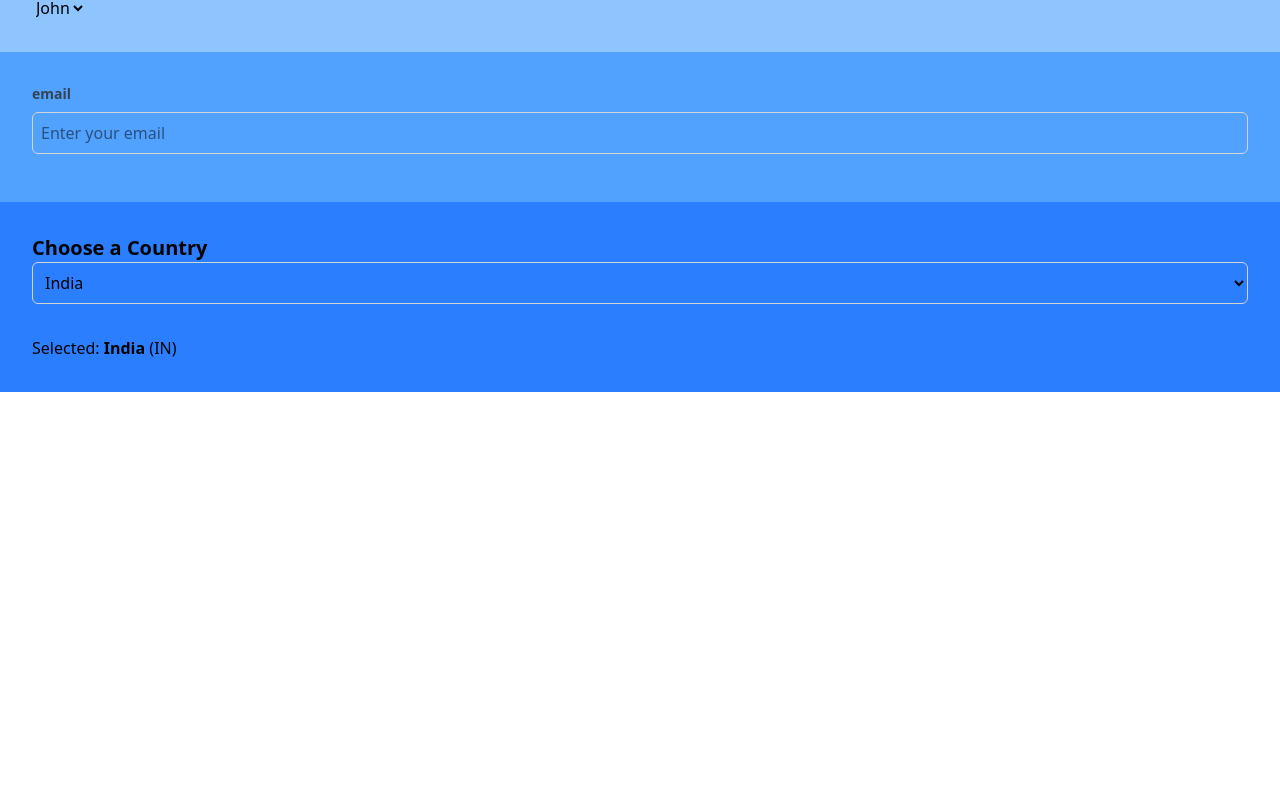
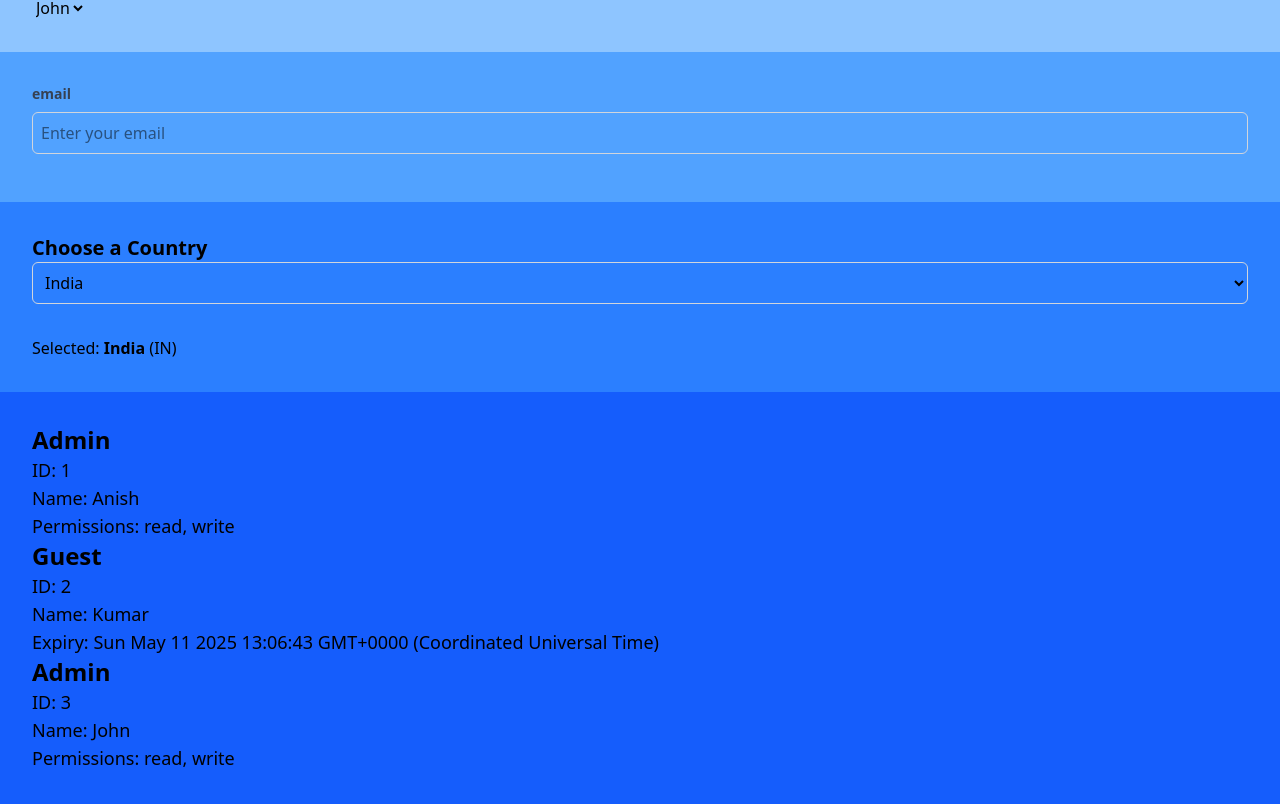
Before and after one commit to ANISH-422004/Next_learning, a React (Vite) app in the folder practise1/: page / in a window 1280 px wide. Shown: the part 968-1772 px from the top of the page. Before the commit the page ends 1360 px from the top, so only its background shows below. Built offline with nearby package versions, Linux system fonts and the light colour scheme.

Commit message:
Type Narrowing important

```diff
--- a/practise1/src/App.tsx
+++ b/practise1/src/App.tsx
@@ -9,6 +9,7 @@ import { UserForm } from "./components/UserForm";
 import Select from "./components/Select";
 import Input from "./components/Input";
 import Select2 from "./components/Select2";
+import UserCard from "./components/UserCard";
 
 
 type Country = {
@@ -119,6 +120,14 @@ const App = () => {
 
       </div>
 
+    <div className="p-8 bg-blue-600 w-full">
+
+      <UserCard user={{ id: 1, name: "Anish", role: "admin", permissions: ["read", "write"] }} />
+      <UserCard user={{ id: 2, name: "Kumar", role: "guest", expiry: new Date() }} />
+      <UserCard user={{ id: 3, name: "John", role: "admin", permissions: ["read", "write"] }} />
+
+    </div>
+
 
 
 
--- /dev/null
+++ b/practise1/src/components/UserCard.tsx
@@ -0,0 +1,64 @@
+    import type React from "react";
+
+    type Admin = {
+        id: number;
+        name: string;
+        role: "admin";
+        permissions: string[];
+    }
+
+    type Guest = {
+        id: number;
+        name: string;
+        role: "guest";
+        expiry: Date
+    }
+
+
+    type User = Admin | Guest
+
+    type UserCardProps = {
+        user: User;
+    }
+
+    // Type guard for Admin
+    function isAdmin(user: User): user is Admin {
+        return user.role === 'admin';
+    }
+
+    // Type guard for Guest
+    function isGuest(user: User): user is Guest {
+        return user.role === 'guest';
+    }
+
+
+    const UserCard: React.FC<UserCardProps> = ({ user }): React.ReactElement => {
+        return (
+            <div>
+                {
+                    isAdmin(user) &&
+                    <div>
+                        <h1 className="text-2xl font-bold">Admin</h1>
+                        <p className="text-lg">ID: {user.id}</p>
+                        <p className="text-lg">Name: {user.name}</p>
+                        <p className="text-lg">Permissions: {user.permissions.join(", ")}</p>
+                    </div>
+                }
+
+                {
+                    isGuest(user) &&
+                    <div>
+                        <h1 className="text-2xl font-bold">Guest</h1>
+                        <p className="text-lg">ID: {user.id}</p>
+                        <p className="text-lg">Name: {user.name}</p>
+                        <p className="text-lg">Expiry: {user.expiry.toString()}</p>
+                    </div>
+
+
+                }
+            </div>
+        )
+    }
+
+
+    export default UserCard;
```
